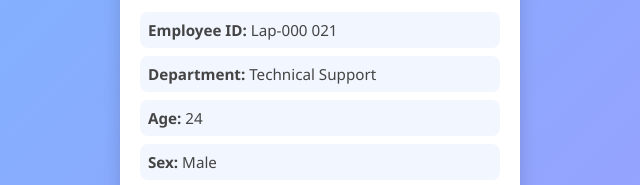
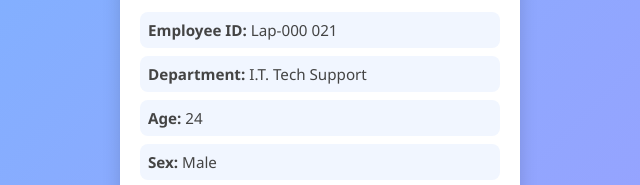
Before and after one commit to jez40215/https-USERNAME.github.io-REPO-lapitsolutions, a plain HTML site: page employees/malloronie.html in a window 1280 px wide. Shown: the part 367-552 px from the top of the page, 320-960 px from the left. Drawn offline with Linux system fonts and the light colour scheme.

Commit message:
Update malloronie.html

```diff
--- a/employees/malloronie.html
+++ b/employees/malloronie.html
@@ -170,7 +170,7 @@
 
     <div class="info">
       <p><strong>Employee ID:</strong> Lap-000 021</p>
-      <p><strong>Department:</strong> Technical Support</p>
+      <p><strong>Department:</strong> I.T. Tech Support</p>
       <p><strong>Age:</strong> 24</p>
       <p><strong>Sex:</strong> Male</p>
       <p><strong>Email:</strong> <a href="mailto:ronniex1106@gmail.com">ronniex1106@gmail.com</a></p>
```
